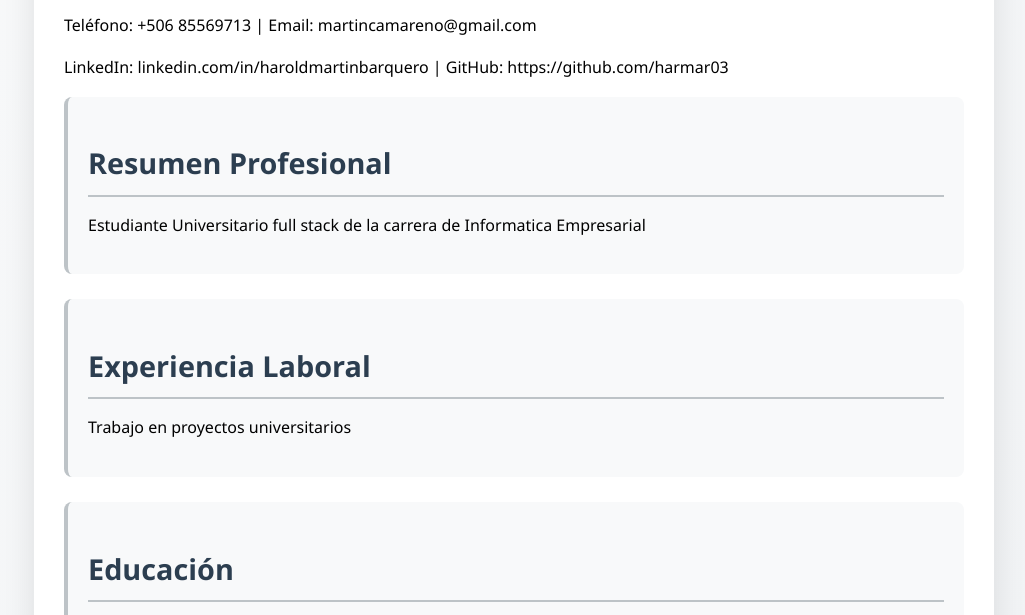
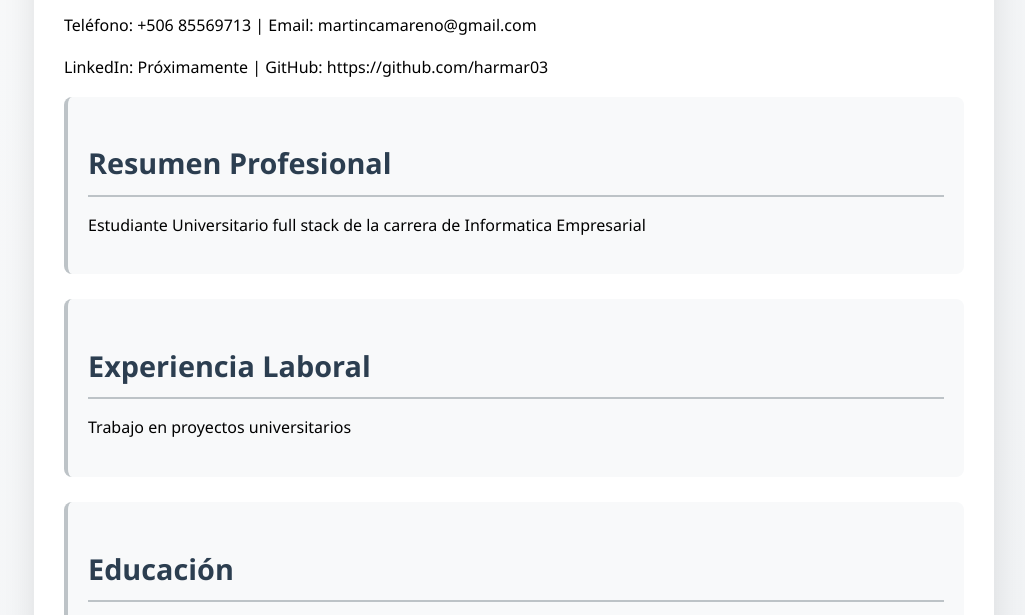
Before and after one commit to harmar03/MultimediosSg, a website: page src/index.html in a window 1280 px wide. Shown: the part 185-800 px from the top of the page, without its empty margins (126-1151 px from the left). Drawn offline with Linux system fonts and the light colour scheme.

Commit message:
Update LinkedIn link in header to indicate upcoming availability

```diff
--- a/src/index.html
+++ b/src/index.html
@@ -13,7 +13,7 @@
             <h1>Harold Martin Barquero Membreño</h1>
             <p>Dirección: Barrio La Arena, Liberia, Costa Rica</p>
             <p>Teléfono: +506 85569713 | Email: martincamareno@gmail.com</p>
-            <p>LinkedIn: linkedin.com/in/haroldmartinbarquero | GitHub: https://github.com/harmar03</p>
+            <p>LinkedIn: Próximamente | GitHub: https://github.com/harmar03</p>
         </header>
         <main>
             <section class="resumen">
```
